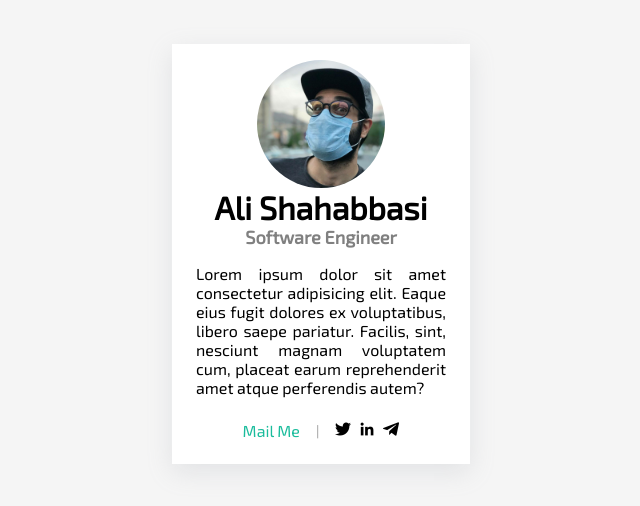
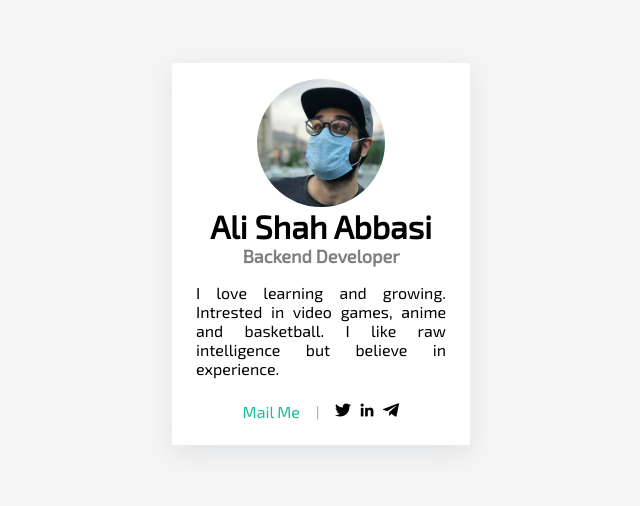
Before and after one commit to shahabbasi/shahabbasi.me, a website: page index.html in a window 1280 px wide. Shown: the part 146-652 px from the top of the page, without its empty margins (319-959 px from the left). Drawn offline with Linux system fonts and the light colour scheme.

Commit message:
Fill bio

```diff
--- a/index.html
+++ b/index.html
@@ -97,14 +97,13 @@
       <img class="identity__logo" src="./assets/alish.jpg" />
 
       <h1 class="identity__name">
-        Ali Shahabbasi
+        Ali Shah Abbasi
       </h1>
       <h2 class="identity__title">
-        Software Engineer
+        Backend Developer
       </h2>
       <p class="identity__bio">
-        Lorem ipsum dolor sit amet consectetur adipisicing elit. Eaque eius fugit dolores ex voluptatibus,
-        libero saepe pariatur. Facilis, sint, nesciunt magnam voluptatem cum, placeat earum reprehenderit amet atque perferendis autem?
+        I love learning and growing. Intrested in video games, anime and basketball. I like raw intelligence but believe in experience.
       </p>
       <div class="identity__social-wrapper">
         <div class="identity__mail">
```
